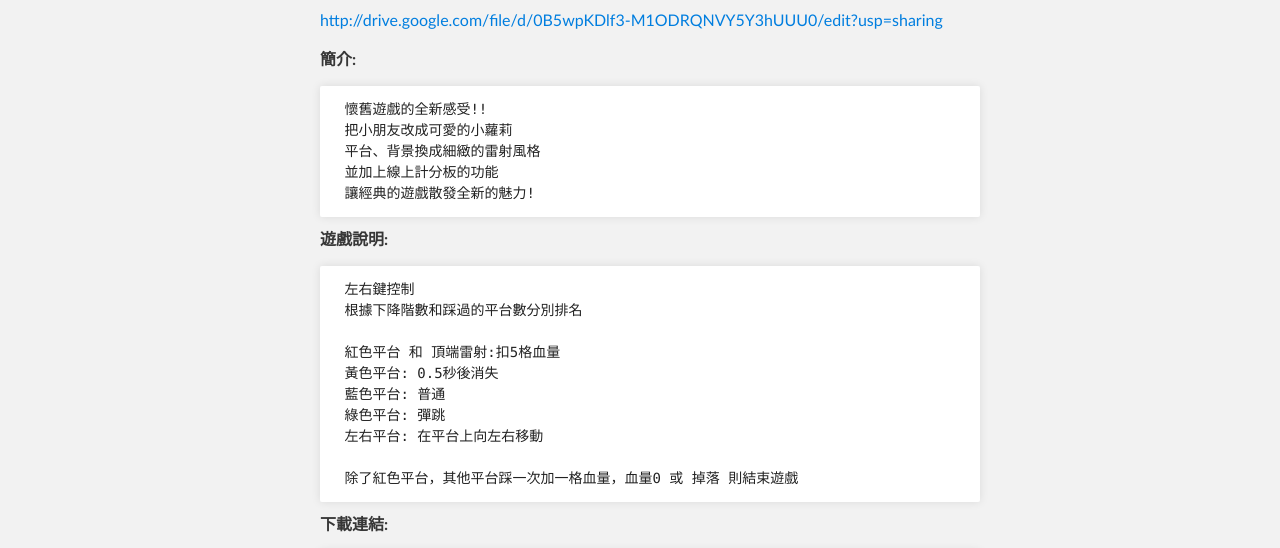
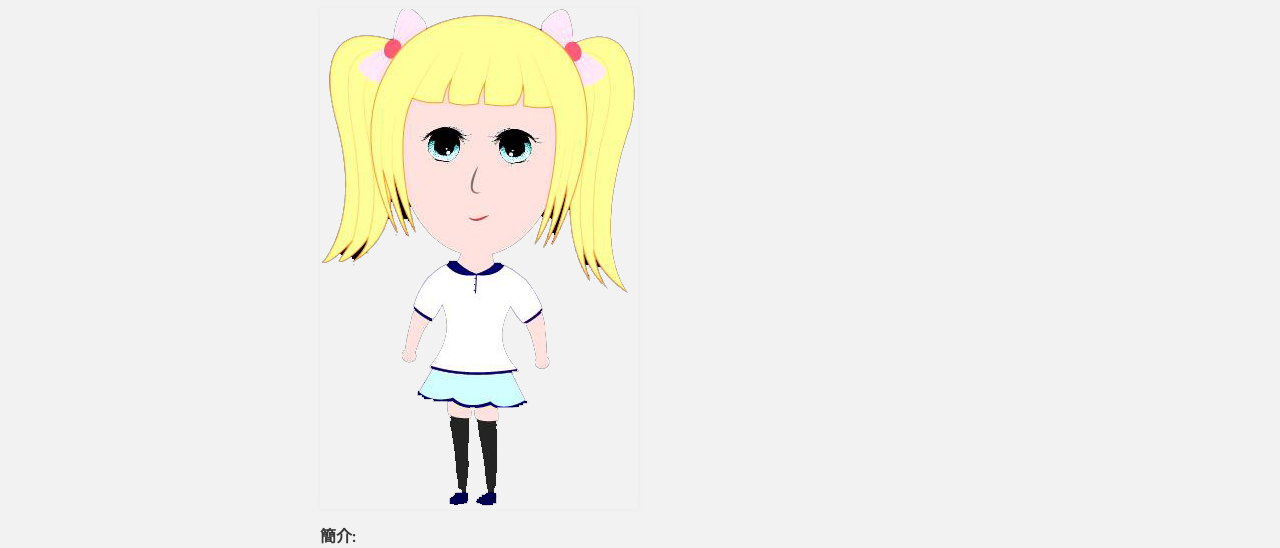
Before and after one commit to LuisHsu/LoliJump_Client, a plain HTML site: page index.html in a window 1280 px wide. Shown: the part 252-800 px from the top of the page. Drawn offline with Linux system fonts and the light colour scheme.

Commit message:
Change image tag

```diff
--- a/index.html
+++ b/index.html
@@ -31,7 +31,7 @@
     <!-- MAIN CONTENT -->
     <div id="main_content_wrap" class="outer">
       <section id="main_content" class="inner">
-        <p><a href="http://drive.google.com/file/d/0B5wpKDlf3-M1ODRQNVY5Y3hUUU0/edit?usp=sharing">http://drive.google.com/file/d/0B5wpKDlf3-M1ODRQNVY5Y3hUUU0/edit?usp=sharing</a></p>
+        <p><img src="images/lolita.png"/></p>
 
 <p><strong>簡介:</strong></p>
 
```
Also changed, not shown: 1 other file.
